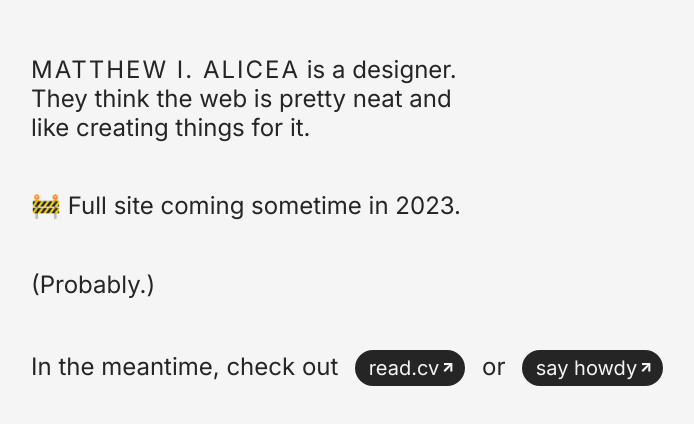
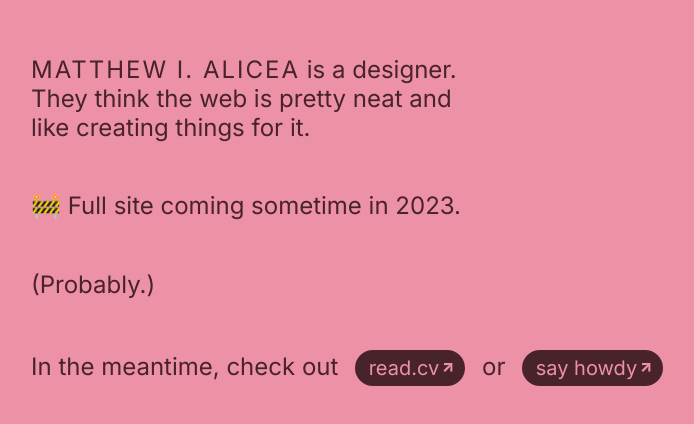
Before and after one commit to matthew-ia/maia-micro, a SvelteKit app: page / in a window 1280 px wide. Shown: the part 154-578 px from the top of the page, without its empty margins (74-768 px from the left). Built offline with nearby package versions, Linux system fonts and the light colour scheme; a web font is replaced by a local one.

Commit message:
update theme

```diff
--- a/src/components/button.svelte
+++ b/src/components/button.svelte
@@ -86,23 +86,23 @@ a {
   $focus-outline: 2px solid $blue-600;
   $disabled-bg-color: $gray-100;
 
-  --btn-color: $white;
-  --btn-bg-color: $black;
-  --btn-hover-bg-color: rgba($black, 0.9);
+  --btn-color: $light;
+  --btn-bg-color: $dark;
+  --btn-hover-bg-color: rgba($dark, 0.9);
   --btn-focus-outline: 2px solid $blue-400;
 
   // Light
   @media (prefers-color-scheme: light) {
-    --btn-color: #{$white};
-    --btn-bg-color: #{$black};
-    --btn-hover-bg-color: #{rgba($black, 0.85)};
+    --btn-color: #{$light};
+    --btn-bg-color: #{$dark};
+    --btn-hover-bg-color: #{$darker};
     --btn-focus-outline: 2px solid #{$blue-400};
   }
   // Dark
   @media (prefers-color-scheme: dark) {
-    --btn-color: #{$black};
-    --btn-bg-color: #{$white};
-    --btn-hover-bg-color: #{rgba($white, 0.85)};
+    --btn-color: #{$dark};
+    --btn-bg-color: #{$light};
+    --btn-hover-bg-color: #{$lighter};
     --btn-focus-outline: 2px solid #{$blue-100};
   }
 
@@ -131,7 +131,7 @@ a {
   }
 
   &:active, &.pressed {
-    background-color: $active-bg-color;
+    background-color: var(--btn-hover-bg-color);
   }
 
   &:focus-visible {
--- a/src/styles/_base.scss
+++ b/src/styles/_base.scss
@@ -61,12 +61,12 @@ body {
   }
 
   @media (prefers-color-scheme: light) {
-    color: $black;
-    background-color: $white;
+    color: $dark;
+    background: $light;
   }
   @media (prefers-color-scheme: dark) {
-    color: $white;
-    background-color: $black;
+    color: $light;
+    background: $dark;
   }
 
   @include bp-max(sm) {
--- a/src/styles/tokens/_colors.scss
+++ b/src/styles/tokens/_colors.scss
@@ -31,6 +31,11 @@ $gray: #585858;
 // Note: also used for $shade and $tint by default
 $black: #252525;
 $white: $canvas !default;
+
+$dark: hsl(345, 34%, 21%);
+$darker: hsl(345, 34%, 15%);
+$light: hsl(346, 72%, 75%);;
+$lighter: hsl(346, 72%, 80%);
 
 // TINTS & SHADES (Variants)
 // ────────────────────────────────────
```
